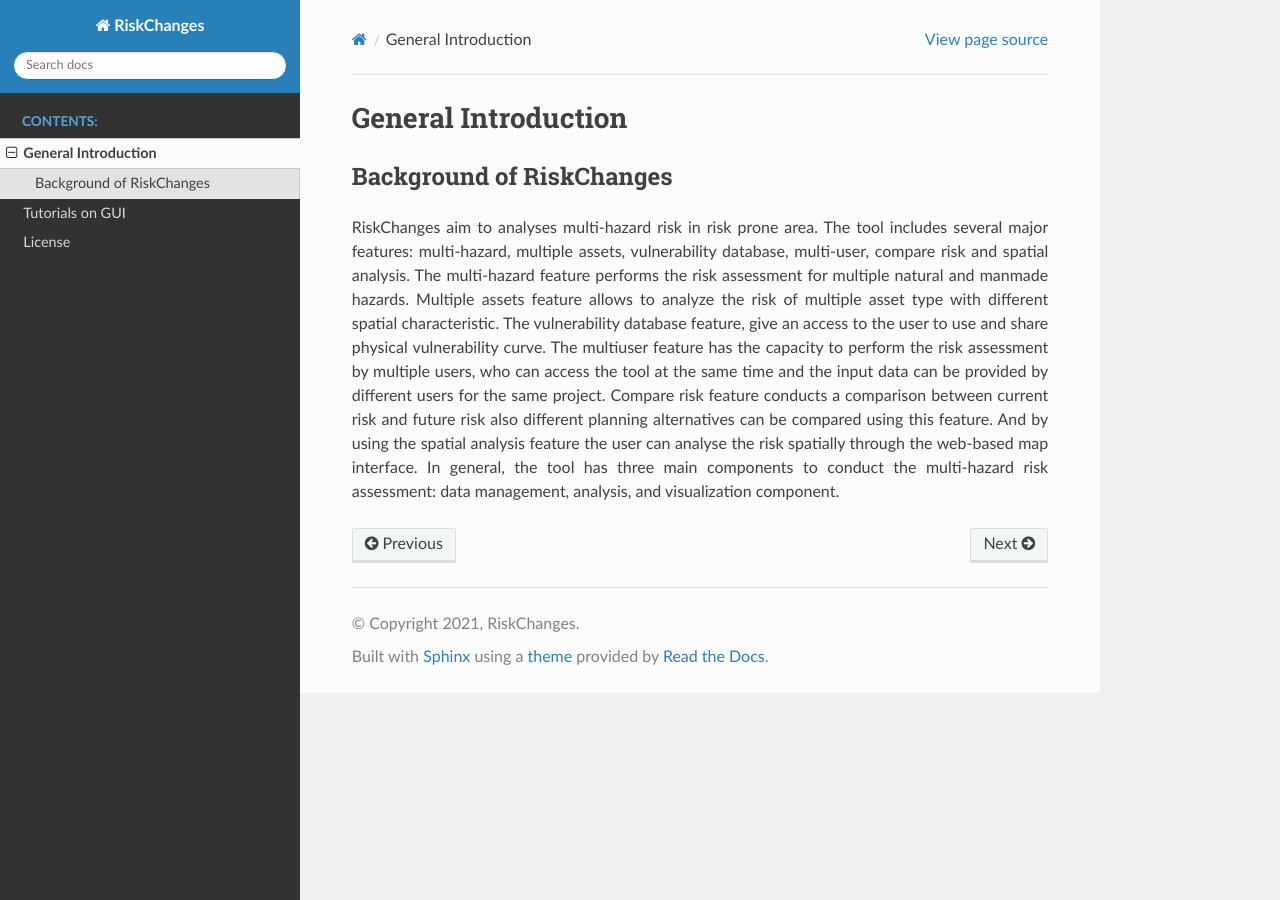
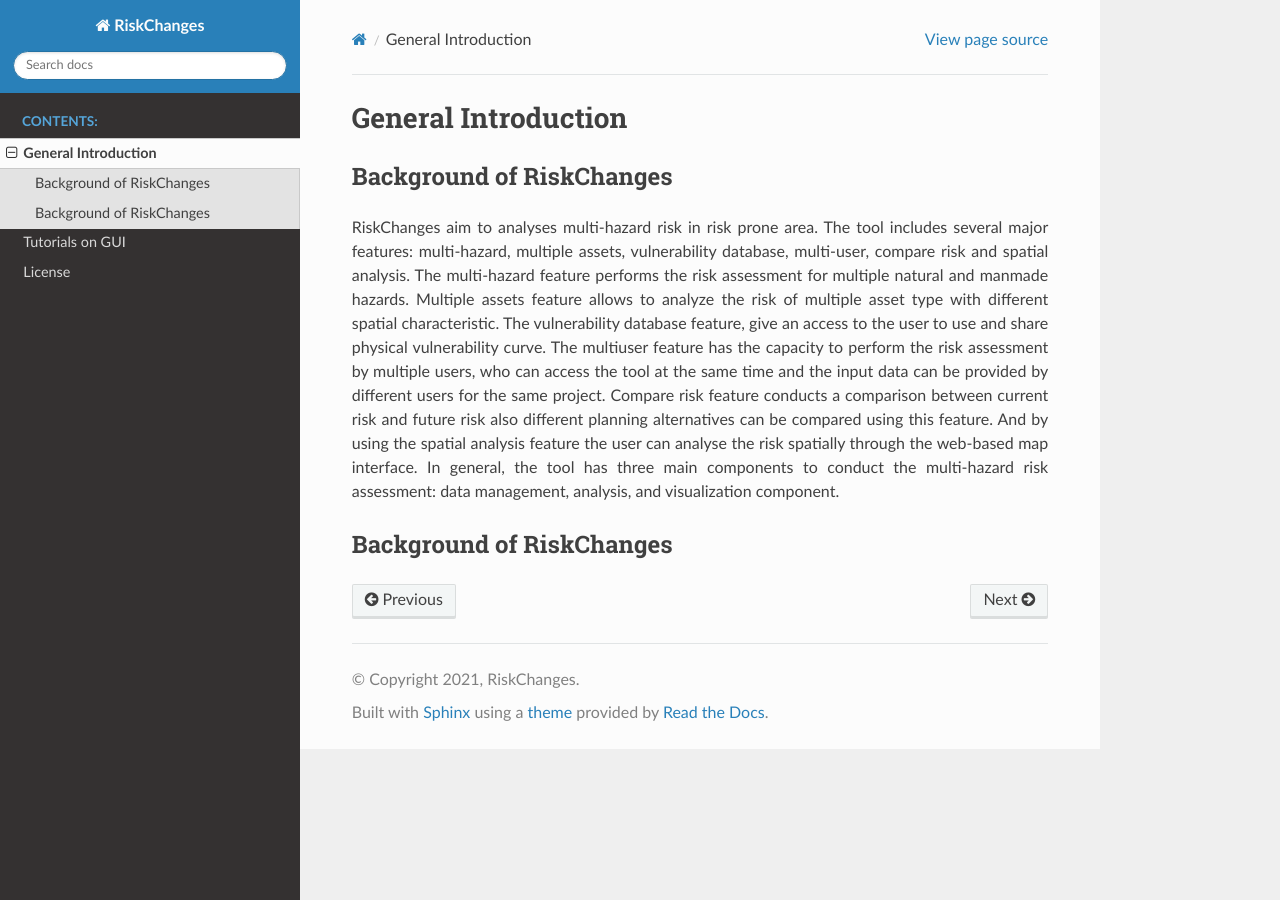
Before and after one commit to RiskChanges/riskchanges-docs, a Sphinx documentation site: the page built from docs/source/general_intro.rst, in a window 1280 px wide. Built offline with Sphinx 7.4.7 and the Read the Docs theme 3.1.0, drawn with Linux system fonts in a browser that asks for light colours.

Commit message:
Update general_intro.rst

```diff
--- a/docs/source/general_intro.rst
+++ b/docs/source/general_intro.rst
@@ -9,3 +9,7 @@ The vulnerability database feature, give an access to the user to use and share
 the tool at the same time and the input data can be provided by different users for the same project. Compare risk feature conducts a comparison between current risk and future risk also different planning alternatives
 can be compared using this feature. And by using the spatial analysis feature the user can analyse the risk spatially through the web-based map interface. In general, the tool has three main components to conduct the
 multi-hazard risk assessment: data management, analysis, and visualization component.
+
+
+Background of RiskChanges
+--------------------------
```
